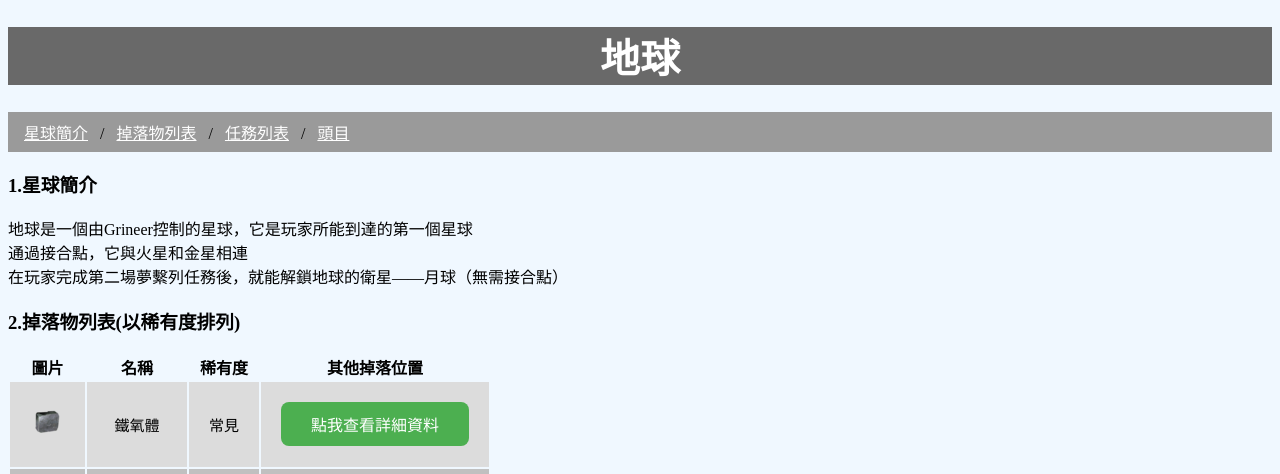
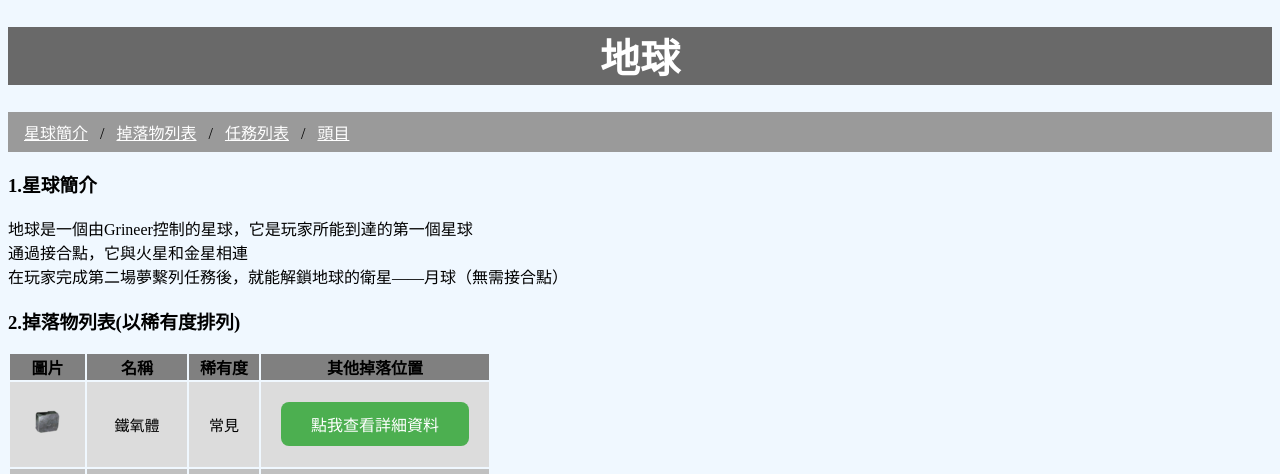
Before and after one commit to BlasChawol/html-test, a plain HTML site: page html/earth.html in a window 1280 px wide. Shown: the top 474 px of the page. Drawn offline with Linux system fonts and the light colour scheme.

Commit message:
Update table-drops.css

```diff
--- a/css/table-drops.css
+++ b/css/table-drops.css
@@ -4,7 +4,7 @@ td,th.table-drops{
     padding: 20px;
     border-bottom: 1px solid #ddd;
 }
-tr.table-drops-title{
+tr.table-title-drops{
     background-color:#808080;
 }
 tr.table-drops-concent:nth-child(even){
```
